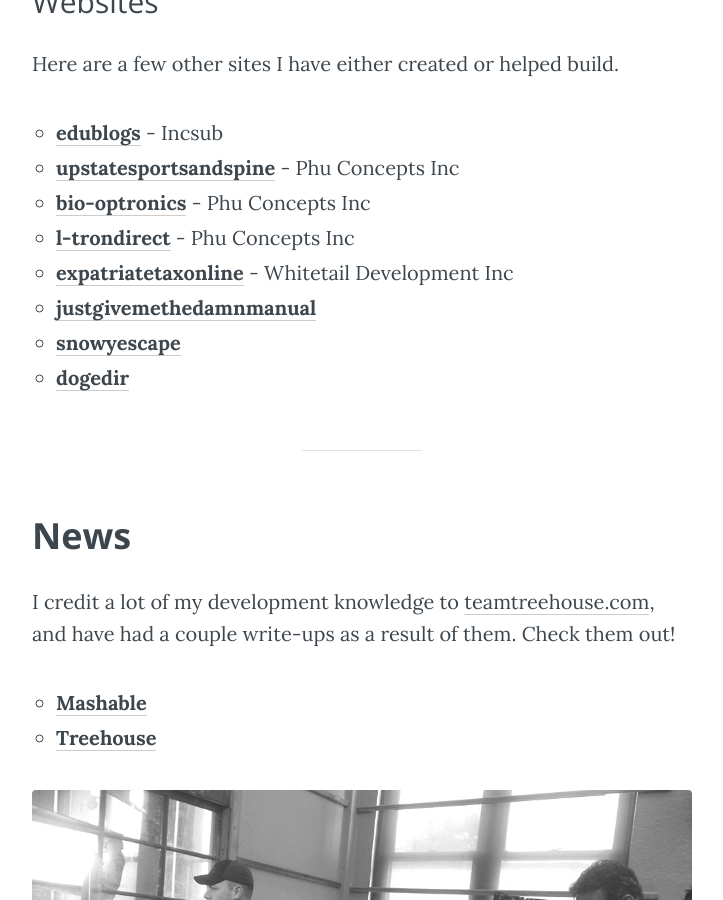
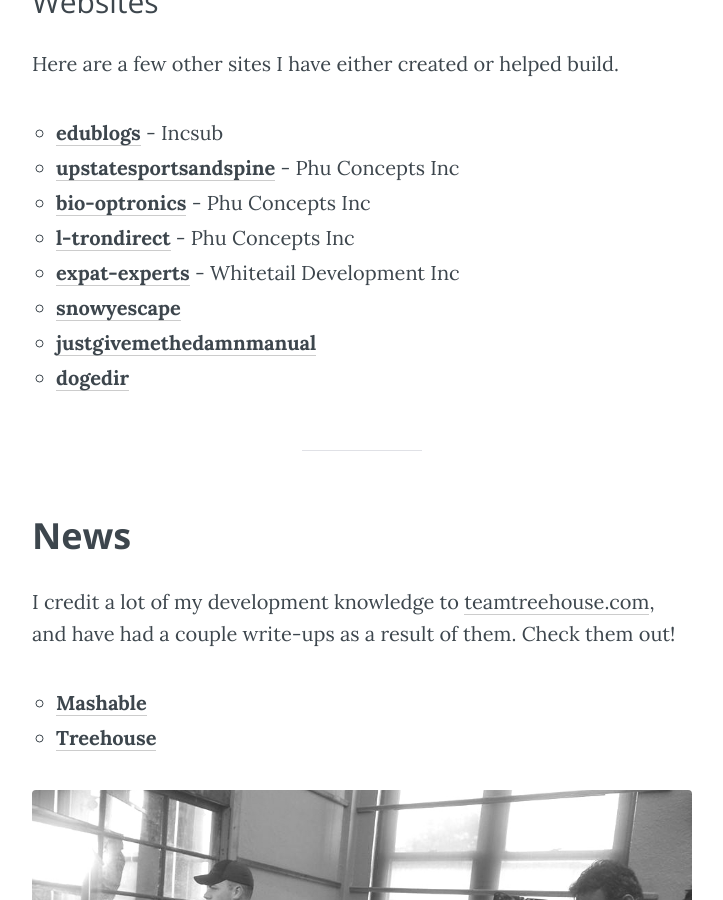
Before and after one commit to josephfusco/josephfusco.github.io, a Jekyll site: the page built from about.md, in a window 1280 px wide and 900 px high, scrolled down 2026 px. Shown: the whole window, without its empty margins (278-1001 px from the left). Built offline with Jekyll 4.4.1, drawn with Linux system fonts in a browser that asks for light colours; some web fonts are replaced; Markdown is read by kramdown in place of the engine named in the settings.

Commit message:
Update about.md

```diff
--- a/about.md
+++ b/about.md
@@ -44,9 +44,9 @@
 + **[upstatesportsandspine](http://upstatesportsandspine.com)** - Phu Concepts Inc
 + **[bio-optronics](http://bio-optronics.com)** - Phu Concepts Inc
 + **[l-trondirect](http://l-trondirect.com)** - Phu Concepts Inc
-+ **[expatriatetaxonline](http://expatriatetaxonline.com)** - Whitetail Development Inc
++ **[expat-experts](http://expat-experts.com)** - Whitetail Development Inc
++ **[snowyescape](http://snowyescape.com)**
 + **[justgivemethedamnmanual](http://justgivemethedamnmanual.com)**
-+ **[snowyescape](http://snowyescape.com)**
 + **[dogedir](http://dogedir.com)**
 
 -----
```
